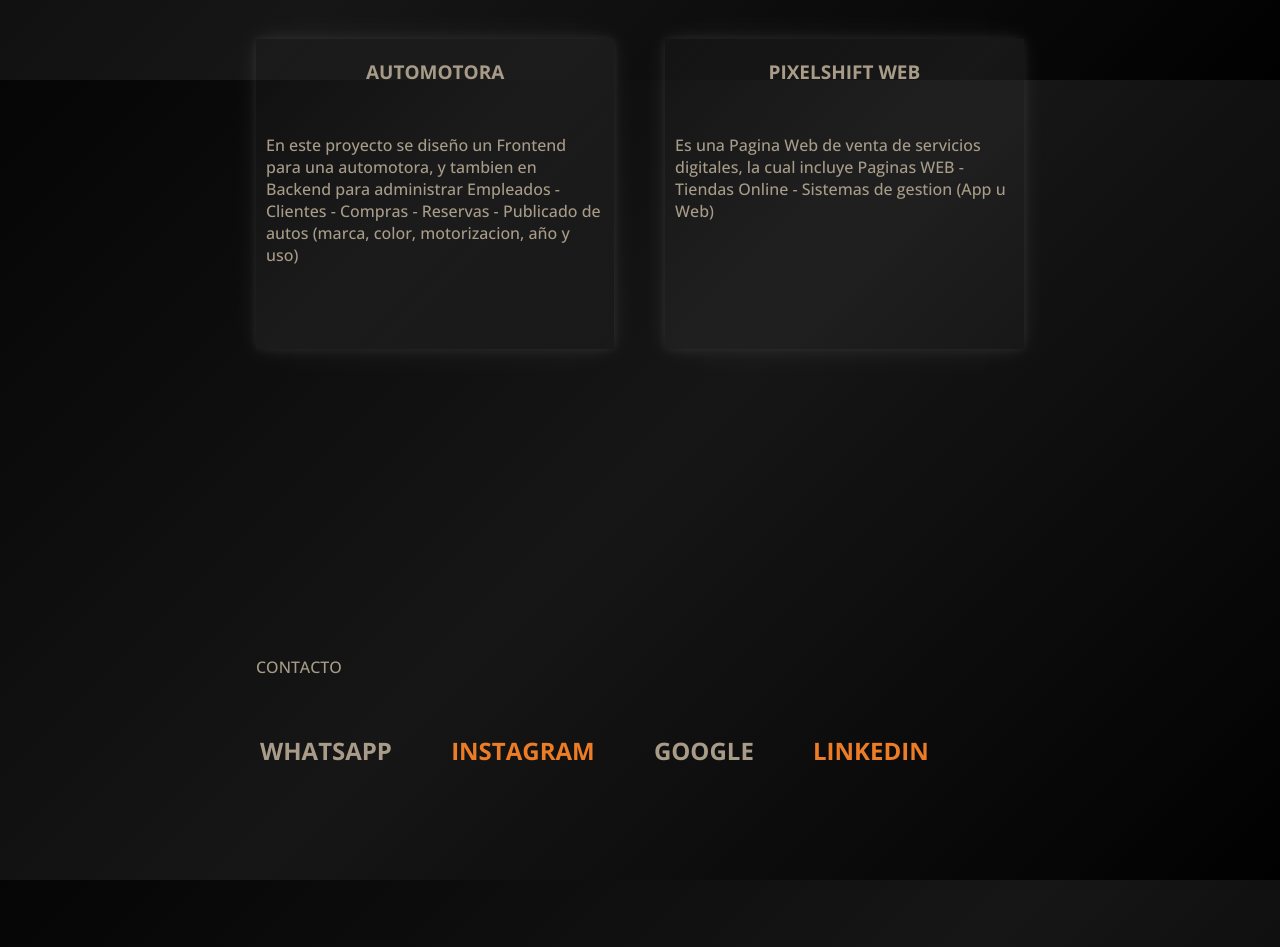
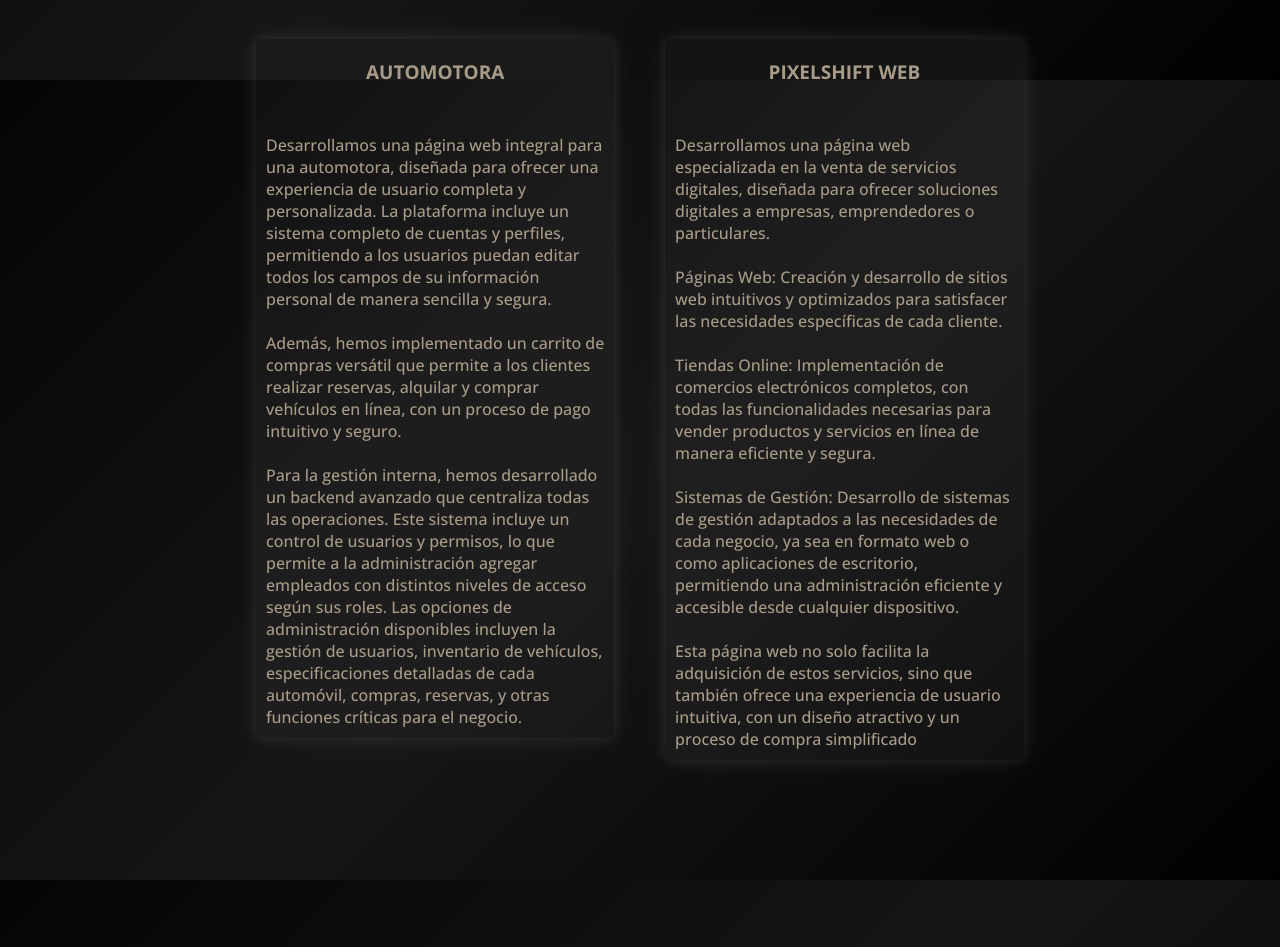
Before and after one commit to AugustoFerrari1/Portfolio-2024, a plain HTML site: page index.html in a window 1280 px wide. Shown: the part 2320-3267 px from the top of the page. Drawn offline with nearby package versions, Linux system fonts and the light colour scheme; a web font is replaced by a local one.

Commit message:
Actualizacion index.html

```diff
--- a/index.html
+++ b/index.html
@@ -58,12 +58,24 @@
             <div class="caja1" id="color">
                 <h3 class="titulo">AUTOMOTORA</h3>
                 <br>
-                <p class="desc">En este proyecto se diseño un <span>Frontend</span> para una automotora, y tambien en <span>Backend</span> para administrar <span>Empleados</span> - <span>Clientes</span> - <span>Compras</span> - <span>Reservas</span> - <span>Publicado de autos </span>(marca, color, motorizacion, año y uso)</p>
+                <p class="desc">Desarrollamos una <span>página web</span> integral para una automotora, diseñada para ofrecer una <span>experiencia de usuario completa</span> y <span>personalizada</span>. La plataforma incluye un <span>sistema completo de cuentas y perfiles</span>, permitiendo a los usuarios puedan <span>editar</span> todos los campos de su información personal de manera <span>sencilla y segura.</span><br>
+                    <br>
+                    Además, hemos implementado un <span>carrito</span> de compras versátil que permite a los clientes realizar <span>reservas</span>, <span>alquilar</span> y <span>comprar</span> vehículos en línea, con un proceso de pago intuitivo y seguro.<br>
+                    <br>
+                    Para la <span>gestión interna</span>, hemos desarrollado un <span>backend</span> avanzado que centraliza todas las operaciones. Este sistema incluye un <span>control de usuarios y permisos</span>, lo que permite a la administración <span>agregar empleados</span> con distintos <span>niveles de acceso</span> según sus <span>roles</span>. Las opciones de administración disponibles incluyen la <span>gestión de usuarios</span>, <span>inventario de vehículos</span>, <span>especificaciones detalladas de cada automóvil</span>, <span>compras</span>, <span>reservas</span>, y otras funciones críticas para el negocio.</p>
             </div>
             <div class="caja1" id="espacio2">
                 <h3 class="titulo">PIXELSHIFT WEB</h3>
                 <br>
-                <p id="desc2" class="desc">Es una <span>Pagina Web</span> de venta de servicios digitales, la cual incluye <span>Paginas WEB</span> - <span>Tiendas Online</span> - <span>Sistemas de gestion</span> (App u Web)</p>
+                <p id="desc2" class="desc">Desarrollamos una <span>página web</span> especializada en la <span>venta de servicios digitales</span>, diseñada para ofrecer soluciones digitales a empresas, emprendedores o particulares. <br>
+                    <br>
+                    <span>Páginas Web:</span> Creación y desarrollo de sitios web <span>intuitivos</span> y <span>optimizados</span> para satisfacer las necesidades específicas de cada cliente. <br>
+                    <br>
+                    <span>Tiendas Online:</span> Implementación de comercios electrónicos <span>completos</span>, con todas las <span>funcionalidades necesarias</span> para vender productos y servicios en línea de manera <span>eficiente y segura</span>. <br>
+                    <br>
+                    <span>Sistemas de Gestión:</span> Desarrollo de sistemas de gestión adaptados a las <span>necesidades</span> de cada negocio, ya sea en <span>formato web</span> o como <span>aplicaciones de escritorio</span>, permitiendo una administración <span>eficiente y accesible</span> desde cualquier dispositivo. <br>
+                    <br>
+                    Esta página web no solo <span>facilita</span> la adquisición de estos servicios, sino que también ofrece una <span>experiencia</span> de usuario <span>intuitiva</span>, con un <span>diseño atractivo</span> y un <span>proceso de compra simplificado</span></p>
             </div>
         </div>
     </section>
```
